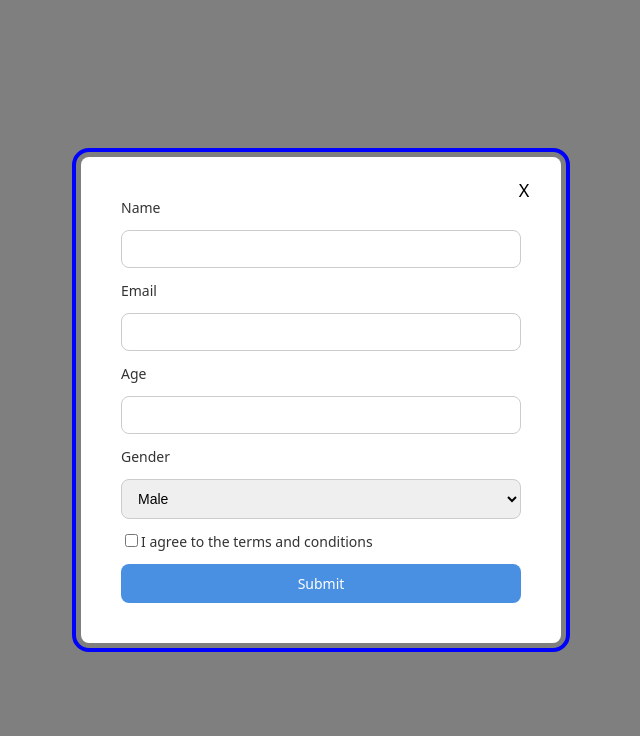
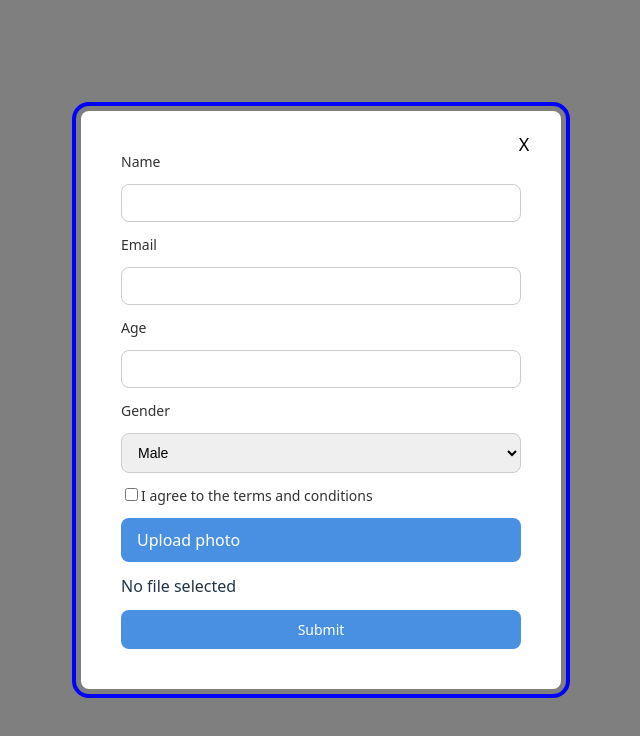
Before and after one commit to NinaEvlash/react-task, a React (Vite) app: page / in a window 1280 px wide. Both pictures are taken after a click on the button "Uncontrolled Form". Shown: the top 736 px of the page, without its empty margins (319-959 px from the left). Built offline with nearby package versions, Linux system fonts and the light colour scheme.

Commit message:
feat: add image field to the forms, add formSchema

```diff
--- a/src/components/Card/Card.css
+++ b/src/components/Card/Card.css
@@ -6,3 +6,10 @@
   background: white;
   box-shadow: 0 2px 8px rgba(0, 0, 0, 0.05);
 }
+
+.card-image {
+  width: 100%;
+  height: 180px;
+  object-fit: cover;
+  border-radius: 8px;
+}
--- a/src/components/Card/Card.tsx
+++ b/src/components/Card/Card.tsx
@@ -8,9 +8,10 @@ type CardProps = {
   age: number;
   gender: 'male' | 'female' | 'other';
   terms: boolean;
+  image: string;
 };
 
-export const Card = ({ type, name, email, age, gender, terms }: CardProps) => {
+export const Card = ({ type, name, email, age, gender, terms, image }: CardProps) => {
   return (
     <div className="card">
       <p>
@@ -31,6 +32,7 @@ export const Card = ({ type, name, email, age, gender, terms }: CardProps) => {
       <p>
         <b>Terms:</b> {terms ? 'Yes' : 'No'}
       </p>
+      <img src={image} alt={name} className="card-image" />
     </div>
   );
 };
--- a/src/components/Forms/Form.css
+++ b/src/components/Forms/Form.css
@@ -1,3 +1,7 @@
+p {
+  margin: 0;
+}
+
 .form {
   display: flex;
   flex-direction: column;
@@ -50,3 +54,21 @@
   background: #aaa;
   cursor: not-allowed;
 }
+
+.file-input {
+  display: none;
+}
+
+.file-label {
+  display: inline-block;
+  padding: 10px 16px;
+  background-color: #4a90e2;
+  color: white;
+  border-radius: 8px;
+  cursor: pointer;
+  transition: 0.2s;
+}
+
+.file-label:hover {
+  background: #357bd8;
+}
--- a/src/components/Forms/HookForm.tsx
+++ b/src/components/Forms/HookForm.tsx
@@ -1,14 +1,12 @@
-import { useForm } from 'react-hook-form';
+import * as yup from 'yup';
+import { yupResolver } from '@hookform/resolvers/yup';
+import { useForm, SubmitHandler, Resolver } from 'react-hook-form';
 import { useDispatch } from 'react-redux';
 import { addSubmission } from '../../store/formsSlice';
+import { fileToBase64 } from '../../utils/fileToBase64';
+import { formSchema } from '../../validation/formSchema';
 
-type FormValues = {
-  name: string;
-  age: number;
-  email: string;
-  gender: 'male' | 'female' | 'other';
-  terms: boolean;
-};
+type FormValues = yup.InferType<typeof formSchema>;
 
 type Props = {
   onClose: () => void;
@@ -20,20 +18,36 @@ export const HookForm = ({ onClose }: Props) => {
   const {
     register,
     handleSubmit,
+    watch,
     formState: { errors },
-  } = useForm<FormValues>();
+  } = useForm<FormValues>({
+    resolver: yupResolver(formSchema) as Resolver<FormValues, unknown, FormValues>,
+  });
 
-  const onSubmit = (data: FormValues) => {
+  const file = watch('image');
+
+  const onSubmit: SubmitHandler<FormValues> = async (data) => {
+    const file = data.image?.[0];
+
+    if (!file) return;
+
+    const imageBase64 = await fileToBase64(file);
+
     dispatch(
       addSubmission({
         id: crypto.randomUUID(),
         type: 'rhf',
-        ...data,
+        name: data.name,
+        email: data.email,
+        age: data.age,
+        gender: data.gender as 'male' | 'female' | 'other',
+        terms: data.terms,
+        image: imageBase64,
       }),
     );
+
     onClose();
   };
-
   return (
     <form className="form" onSubmit={handleSubmit(onSubmit)}>
       <label htmlFor="name" className="label">
@@ -51,7 +65,13 @@ export const HookForm = ({ onClose }: Props) => {
       <label htmlFor="age" className="label">
         Age
       </label>
-      <input id="age" className="input" type="number" {...register('age')} />
+      <input
+        className="input"
+        type="number"
+        {...register('age', {
+          valueAsNumber: true,
+        })}
+      />
       <p className="error">{errors.age?.message}</p>
 
       <label htmlFor="gender" className="label">
@@ -67,6 +87,22 @@ export const HookForm = ({ onClose }: Props) => {
         <input id="terms" type="checkbox" {...register('terms')} />I agree to the terms and
         conditions
       </label>
+      <p className="error">{errors.terms?.message}</p>
+
+      <label htmlFor="image" className="file-label">
+        Upload photo
+      </label>
+
+      <input
+        className="file-input"
+        id="image"
+        type="file"
+        accept=".png,.jpg,.jpeg"
+        {...register('image')}
+      />
+
+      <p>{file?.[0]?.name || 'No file selected'}</p>
+      <p className="error">{errors.image?.message}</p>
 
       <button className="button" type="submit">
         Submit
--- a/src/components/Forms/UncontrolledForm.tsx
+++ b/src/components/Forms/UncontrolledForm.tsx
@@ -1,7 +1,10 @@
+import { useState } from 'react';
 import { useDispatch } from 'react-redux';
 import { addSubmission } from '../../store/formsSlice';
-import type { FormData } from '../../store/formsSlice';
+import type { Submission } from '../../store/formsSlice';
 import './Form.css';
+import { fileToBase64 } from '../../utils/fileToBase64';
+import { validateImage } from '../../utils/validateImage';
 
 type Props = {
   onClose: () => void;
@@ -10,11 +13,30 @@ type Props = {
 export const UncontrolledForm = ({ onClose }: Props) => {
   const dispatch = useDispatch();
 
-  const handleSubmit = (e: React.FormEvent) => {
+  const [fileName, setFileName] = useState('');
+
+  const handleSubmit = async (e: React.FormEvent) => {
     e.preventDefault();
 
     const formData = new FormData(e.currentTarget as HTMLFormElement);
-    const data: FormData = {
+
+    const file = formData.get('image');
+
+    if (!(file instanceof File) || file.size === 0) {
+      alert('Please select an image');
+      return;
+    }
+
+    const error = validateImage(file);
+
+    if (error) {
+      alert(error);
+      return;
+    }
+
+    const imageBase64 = await fileToBase64(file);
+
+    const data: Submission = {
       id: crypto.randomUUID(),
       type: 'uncontrolled',
       name: formData.get('name') as string,
@@ -22,9 +44,15 @@ export const UncontrolledForm = ({ onClose }: Props) => {
       age: formData.get('age') ? Number(formData.get('age')) : 0,
       gender: formData.get('gender') as 'male' | 'female' | 'other',
       terms: formData.get('terms') !== null,
+      image: '',
     };
 
-    dispatch(addSubmission(data));
+    dispatch(
+      addSubmission({
+        ...data,
+        image: imageBase64,
+      }),
+    );
     onClose();
   };
 
@@ -58,6 +86,20 @@ export const UncontrolledForm = ({ onClose }: Props) => {
         <input id="terms" type="checkbox" name="terms" />I agree to the terms and conditions
       </label>
 
+      <label htmlFor="image" className="file-label">
+        Upload photo
+      </label>
+      <input
+        id="image"
+        name="image"
+        type="file"
+        accept=".png,.jpg,.jpeg"
+        className="file-input"
+        onChange={(e) => setFileName(e.target.files?.[0]?.name ?? '')}
+      />
+
+      <p className="selected-file">{fileName || 'No file selected'}</p>
+
       <button className="button" type="submit">
         Submit
       </button>
--- /dev/null
+++ b/src/constants/image.ts
@@ -0,0 +1,3 @@
+export const ALLOWED_IMAGE_TYPES = ['image/png', 'image/jpeg'];
+
+export const MAX_IMAGE_SIZE = 2 * 1024 * 1024;
--- a/src/store/formsSlice.ts
+++ b/src/store/formsSlice.ts
@@ -1,6 +1,6 @@
 import { createSlice, PayloadAction } from '@reduxjs/toolkit';
 
-export type FormData = {
+export type Submission = {
   id: string;
   type: 'uncontrolled' | 'rhf';
   name: string;
@@ -8,10 +8,11 @@ export type FormData = {
   age: number;
   gender: 'male' | 'female' | 'other';
   terms: boolean;
+  image: string;
 };
 
 type FormsState = {
-  submissions: FormData[];
+  submissions: Submission[];
 };
 
 const initialState: FormsState = {
@@ -22,7 +23,7 @@ const formsSlice = createSlice({
   name: 'forms',
   initialState,
   reducers: {
-    addSubmission: (state, action: PayloadAction<FormData>) => {
+    addSubmission: (state, action: PayloadAction<Submission>) => {
       state.submissions.push(action.payload);
     },
   },
--- /dev/null
+++ b/src/utils/fileToBase64.ts
@@ -0,0 +1,11 @@
+export const fileToBase64 = (file: File): Promise<string> => {
+  return new Promise((resolve, reject) => {
+    const reader = new FileReader();
+
+    reader.readAsDataURL(file);
+
+    reader.onload = () => resolve(reader.result as string);
+
+    reader.onerror = reject;
+  });
+};
--- /dev/null
+++ b/src/utils/validateImage.ts
@@ -0,0 +1,13 @@
+import { ALLOWED_IMAGE_TYPES, MAX_IMAGE_SIZE } from '../constants/image';
+
+export const validateImage = (file: File): string | null => {
+  if (!ALLOWED_IMAGE_TYPES.includes(file.type)) {
+    return 'Only PNG and JPEG files are allowed';
+  }
+
+  if (file.size > MAX_IMAGE_SIZE) {
+    return 'Maximum file size is 2MB';
+  }
+
+  return null;
+};
--- /dev/null
+++ b/src/validation/formSchema.ts
@@ -0,0 +1,39 @@
+import * as yup from 'yup';
+
+export const formSchema = yup.object({
+  name: yup.string().required('Name is required'),
+
+  age: yup
+    .number()
+    .transform((value, originalValue) => {
+      return originalValue === '' ? undefined : value;
+    })
+    .typeError('Age must be a number')
+    .required('Age is required')
+    .positive('Age must be positive')
+    .integer('Age must be an integer'),
+
+  email: yup.string().email('Invalid email').required('Email is required'),
+
+  gender: yup.string().required('Select gender'),
+
+  terms: yup.boolean().oneOf([true], 'You must accept terms').required(),
+
+  image: yup
+    .mixed<FileList>()
+    .test('required', 'Image is required', (files) => {
+      return !!files?.length;
+    })
+    .test('fileType', 'Only PNG/JPEG', (files) => {
+      const file = files?.[0];
+      if (!file) return true;
+
+      return ['image/png', 'image/jpeg'].includes(file.type);
+    })
+    .test('fileSize', 'Max 2MB', (files) => {
+      const file = files?.[0];
+      if (!file) return true;
+
+      return file.size <= 2 * 1024 * 1024;
+    }),
+});
```
